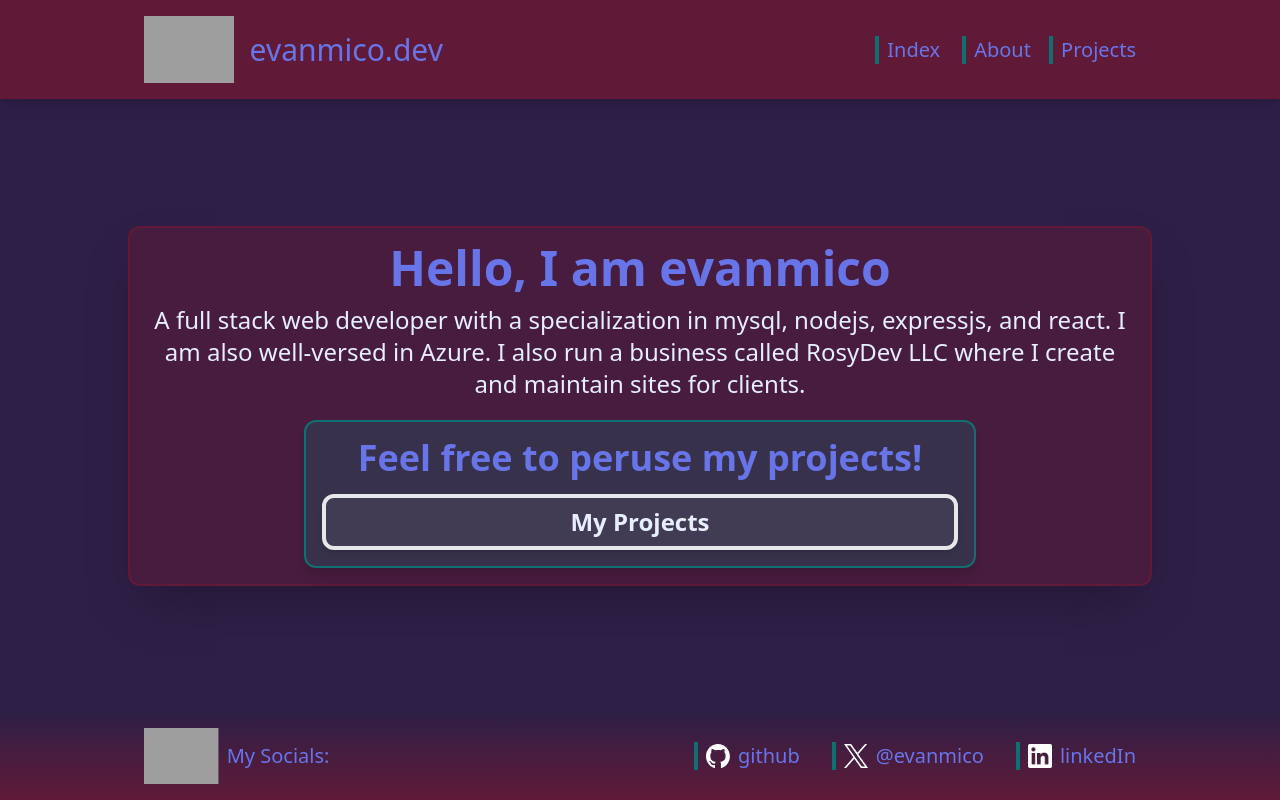
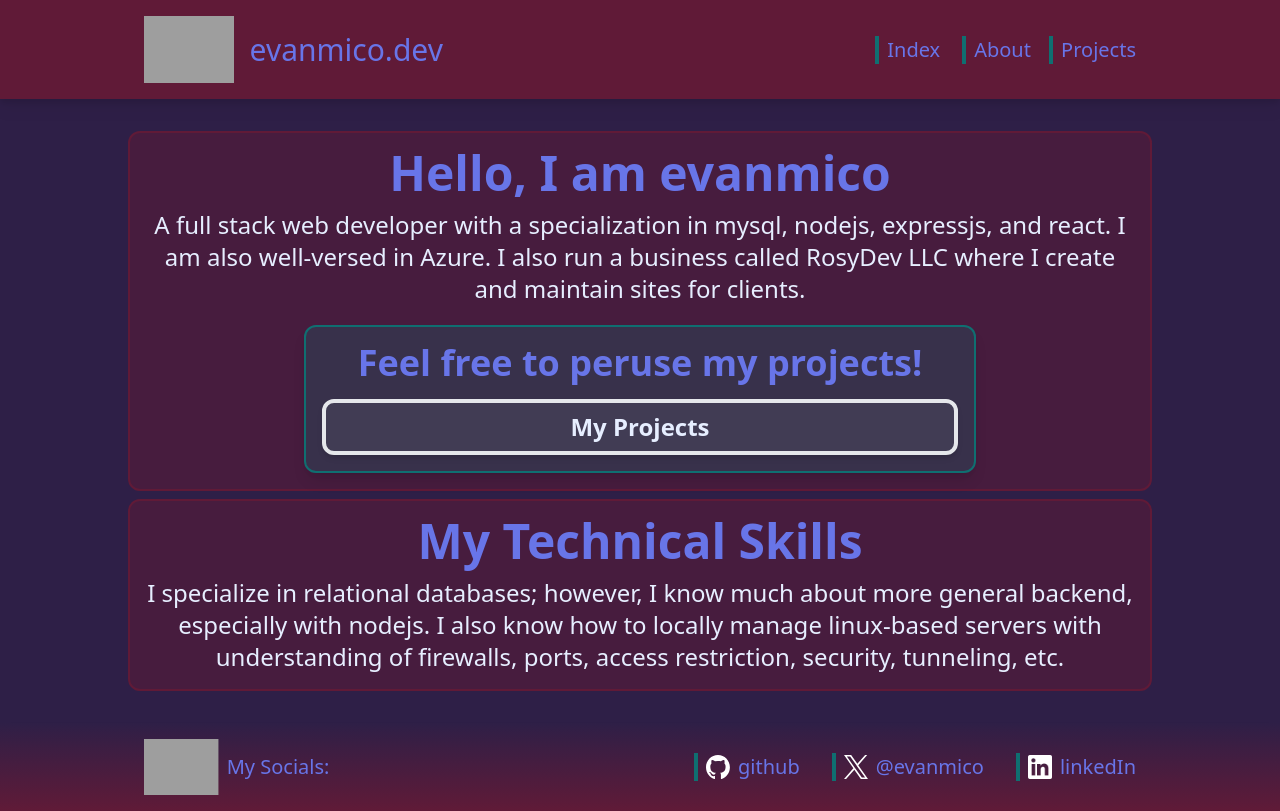
Before and after one commit to evanmico/personal-site-frontend-tailwindcss, a React (Vite) app: page /about in a window 1280 px wide. Built offline with nearby package versions, Linux system fonts and the light colour scheme; grey boxes are pictures that could not be loaded.

Commit message:
refactored About and Projects and added section to About

```diff
--- /dev/null
+++ b/src/data/infoSections.js
@@ -0,0 +1,26 @@
+export const infoSections = [
+    {
+        "id":"0",
+        "headingText":"Hello, I am evanmico",
+        "bodyText":"A full stack web developer with a specialization in mysql, nodejs, expressjs, and react. I am also well-versed in Azure. I also run a business called RosyDev LLC where I create and maintain sites for clients.",
+        "buttons":"true"
+    },
+    {
+        "id":"1",
+        "headingText":"My Technical Skills",
+        "bodyText":"I specialize in relational databases; however, I know much about more general backend, especially with nodejs. I also know how to locally manage linux-based servers with understanding of firewalls, ports, access restriction, security, tunneling, etc.",
+        "buttons":"false"
+    }
+];
+export const buttonSections = [
+    {
+        "id":"0",
+        "headingText":"Feel free to peruse my projects!",
+        "buttons": [
+            {
+                "text":"My Projects",
+                "nav":"projects"
+            }
+        ]
+    }
+]
--- /dev/null
+++ b/src/data/projects.js
@@ -0,0 +1,42 @@
+export const projects = [
+    {
+        "id":"0",
+        "title":"OCR for Mariokart Tournament Score Tracking",
+        "date":"2024-11-27",
+        "description":"A first attempt at using an open source OCR model called PaddleOCR to scrape leaderboard scores from screenshots of finished races in Mariokart 8 Deluxe.",
+        "link":"https://github.com/evanmico/mk8dx-raceTable-PaddleOCR"
+    },
+    {
+        "id":"1",
+        "title":"Game Song Web Scraper",
+        "date":"2024-10-22",
+        "description":"A project purely because a site wanted to charge me if I wanted to download an entire album with one click, so I made a scraper to download each song in it individually automatically which was free."
+    },
+    {
+        "id":"2",
+        "title":"Rummikub Web Game at Shellhacks 2024",
+        "date":"2024-10-01",
+        "description":"A project attempted at a hackathon to digitize a game I love called Rummikub.",
+        "link":"https://github.com/evanmico/shellhacks2024-rumikubGame_frontend"
+    },
+    {
+        "id":"3",
+        "title":"MK Leaderboard Discord Bot",
+        "date": "2024-02-20",
+        "description":"A bot that keeps a live leaderboard of the current timetrial top times in a designated thread.",
+        "link":"https://github.com/evanmico/mk-leaderboard-discord-bot"
+    },
+    {
+        "id":"4",
+        "title":"Physical Healthcare Office Client Managment System",
+        "date":"2024-02-17",
+        "description":"A web app that acts as a portal for clients to schedule appointments with a physical therapist."
+    },
+    {
+        "id":"5",
+        "title":"Volunte at Knighthacks 2023",
+        "date": "2023-10-08",
+        "description":"A webapp built during a hackathon with the goal of helping volunteering organizations find volunteers and volunteers to find volunteering work.",
+        "link":"https://github.com/webbgamers/volunte"
+    }
+];
--- a/src/routes/About.jsx
+++ b/src/routes/About.jsx
@@ -1,4 +1,5 @@
 import { NavLink } from "react-router";
+import { infoSections, buttonSections } from "../data/infoSections.js";
 
 function Button({text, nav}){
     return (
@@ -12,7 +13,7 @@ function Button({text, nav}){
 
 function InfoSection({headingText, bodyText, extra}){
     return (
-        <section className="shadow-2xl flex flex-col p-4 space-y-5 max-w-5xl w-full items-center border-bg-secondary border-solid border-2 rounded-xl bg-bg-secondary/50 text-center">
+        <section className="shadow-2    xl flex flex-col p-4 space-y-5 max-w-5xl w-full items-center border-bg-secondary border-solid border-2 rounded-xl bg-bg-secondary/50 text-center">
             <section className="space-y-3">
             <h2 className="text-txt-lg text-5xl font-bold">{headingText}</h2>
             <p className="text-txt-sm text-2xl">
@@ -37,12 +38,11 @@ function CallToAction({headingText, buttons}){
 }
 
 function About() {
-    const headingText = "Hello, I am evanmico";
-    const bodyText = "A full stack web developer with a specialization in mysql, nodejs, expressjs, and react. I am also well-versed in Azure. I also run a business called RosyDev LLC where I create and maintain sites for clients."
-    const buttons = [{text:"My Projects", nav:"projects"}];
+    const callToActionList = buttonSections.map(({id,headingText,buttons})=> (<CallToAction key={id} headingText={headingText} buttons={buttons} />))
+    const sectionSet = infoSections.map(({id, headingText, bodyText, buttons}) => (<InfoSection key={id} headingText={headingText} bodyText={bodyText} extra={buttons&&(callToActionList.find(({key}) => key===id))}/>));
     return(
         <>
-            <InfoSection headingText={headingText} bodyText={bodyText} extra={<CallToAction headingText={"Feel free to peruse my projects!"} buttons={buttons}/>}/>
+            {sectionSet}
         </>
     )
 }
--- a/src/routes/Projects.jsx
+++ b/src/routes/Projects.jsx
@@ -1,3 +1,4 @@
+import {projects} from '../data/projects.js';
 
 function InfoSection({headingText, bodyText, extra}){
     return (
@@ -33,52 +34,15 @@ function Project({title,date,description}) {
 }
 
 function ProjectList({projects}) {
-    //const projectSet = projects.map(({title,date,description, link},idx)=>(<Project key={idx} title={title} date={date} description={description} link={link}/>));
+    const projectSet = projects.map(({id,title,date,description, link},idx)=>(<Project key={id} title={title} date={date} description={description} link={link}/>));
     return (
         <section className="space-y-6">
-            {projects.map(({title,date,description, link},idx)=>(<Project key={idx} title={title} date={date} description={description} link={link}/>))}
+            {projectSet}
         </section>
     )
 }
 
 function Projects() {
-    const projects = [
-        {
-            "title":"OCR for Mariokart Tournament Score Tracking",
-            "date":"2024-11-27",
-            "description":"A first attempt at using an open source OCR model called PaddleOCR to scrape leaderboard scores from screenshots of finished races in Mariokart 8 Deluxe.",
-            "link":"https://github.com/evanmico/mk8dx-raceTable-PaddleOCR"
-        },
-        {
-            "title":"Game Song Web Scraper",
-            "date":"2024-10-22",
-            "description":"A project purely because a site wanted to charge me if I wanted to download an entire album with one click, so I made a scraper to download each song in it individually automatically which was free."
-        },
-        {
-            "title":"Rummikub Web Game at Shellhacks 2024",
-            "date":"2024-10-01",
-            "description":"A project attempted at a hackathon to digitize a game I love called Rummikub.",
-            "link":"https://github.com/evanmico/shellhacks2024-rumikubGame_frontend"
-        },
-        {
-            "title":"MK Leaderboard Discord Bot",
-            "date": "2024-02-20",
-            "description":"A bot that keeps a live leaderboard of the current timetrial top times in a designated thread.",
-            "link":"https://github.com/evanmico/mk-leaderboard-discord-bot"
-        },
-        {
-            "title":"Physical Healthcare Office Client Managment System",
-            "date":"2024-02-17",
-            "description":"A web app that acts as a portal for clients to schedule appointments with a physical therapist."
-        },
-        {
-            "title":"Volunte at Knighthacks 2023",
-            "date": "2023-10-08",
-            "description":"A webapp built during a hackathon with the goal of helping volunteering organizations find volunteers and volunteers to find volunteering work.",
-            "link":"https://github.com/webbgamers/volunte"
-        }
-    ];
-
     return(
         <>
             <InfoSection headingText={"My Projects"} extra={<ProjectList projects={projects}/>}/>
```
